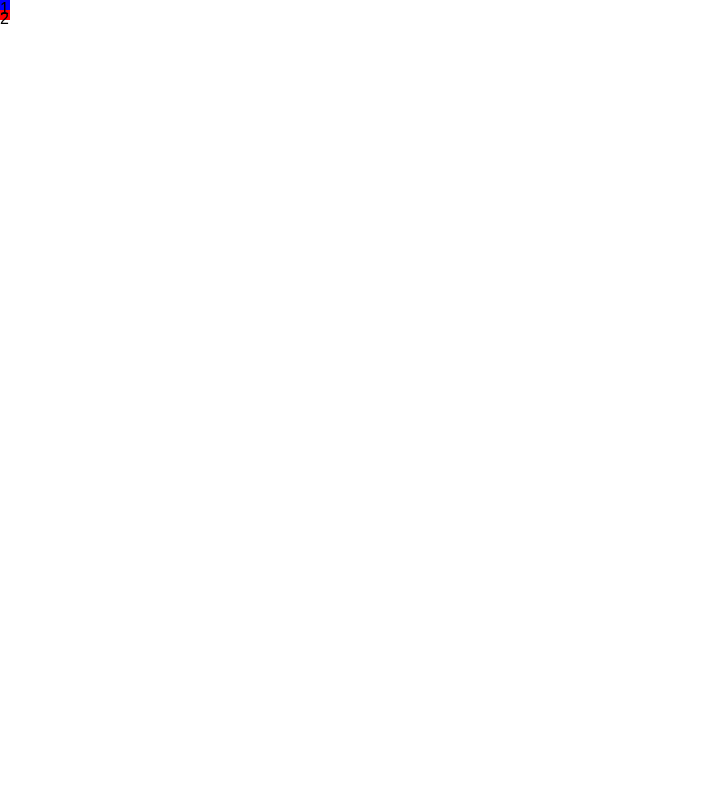
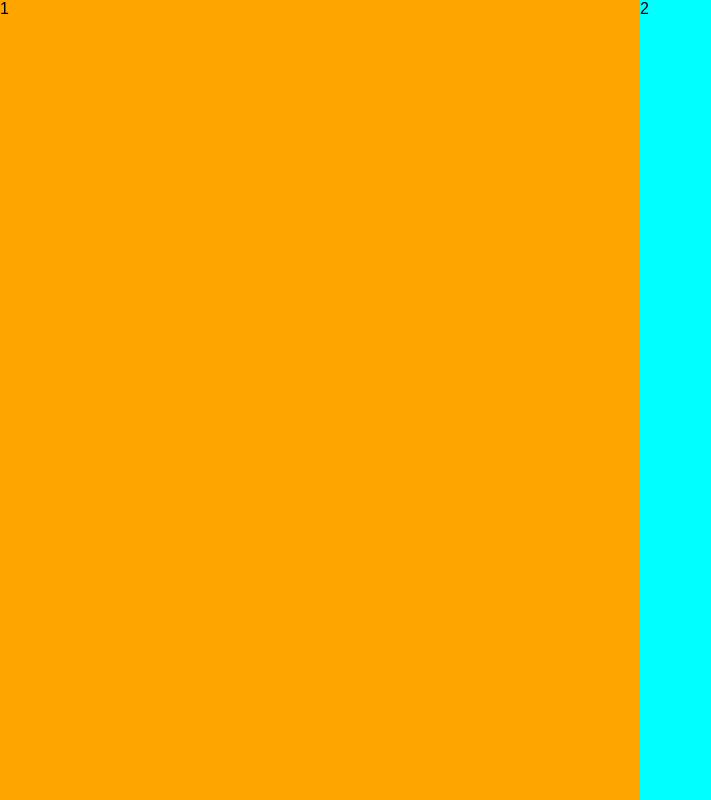
Before and after one commit to vBoykoGit/mapper, a React (Create React App) app in the folder mapper/: page / in a window 1280 px wide. Shown: the whole page, without its empty margins (0-711 px from the left). Built offline with nearby package versions, Linux system fonts and the light colour scheme.

Commit message:
App styles

```diff
--- a/mapper/src/components/App.js
+++ b/mapper/src/components/App.js
@@ -21,9 +21,9 @@
 
   render() {
     // return <div ref={el => this.el = el} />;
-    return <div>
-      <div style={{ height: '10px', width: '10px', backgroundColor: 'blue' }}> 1 </div>
-      <div style={{ height: '10px', width: '10px', backgroundColor: "red" }}> 2 </div>
+    return <div className='app'>
+      <div className='left' > 1 </div>
+      <div className='right'> 2 </div>
     </div >
   }
 }
--- /dev/null
+++ b/mapper/src/styles/_app.scss
@@ -0,0 +1,25 @@
+@import './constants';
+
+.app {
+    height: 100vh;
+    display: flex;
+}
+
+@media (max-width:$phone) {
+    .app {
+        flex-direction: column;
+    }
+}
+
+.left,
+.right {
+    flex: 1;
+}
+
+.left {
+    background: orange;
+}
+
+.right {
+    background: cyan;
+}
--- a/mapper/src/styles/style.scss
+++ b/mapper/src/styles/style.scss
@@ -1,4 +1,5 @@
 @import './constants';
+@import './app';
 
 html,
 body {
```
